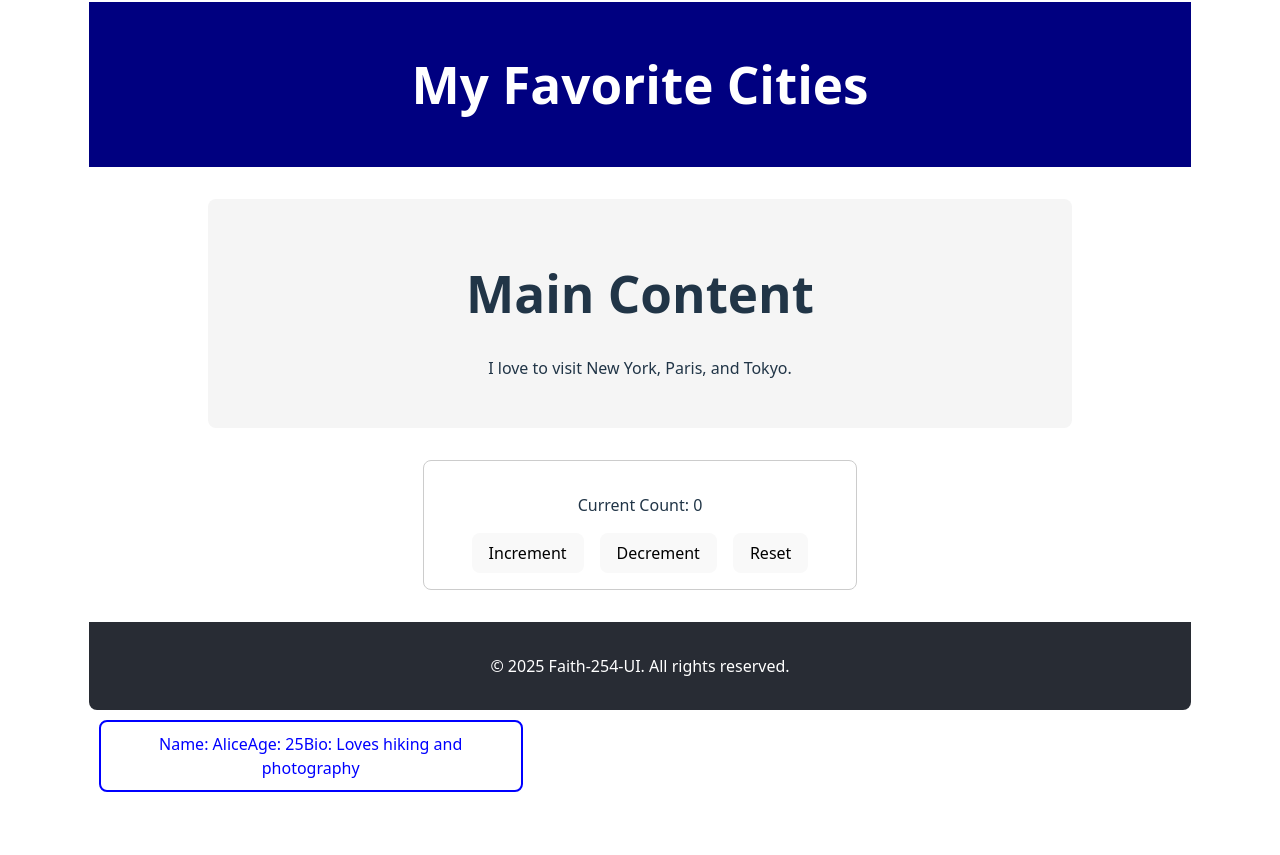
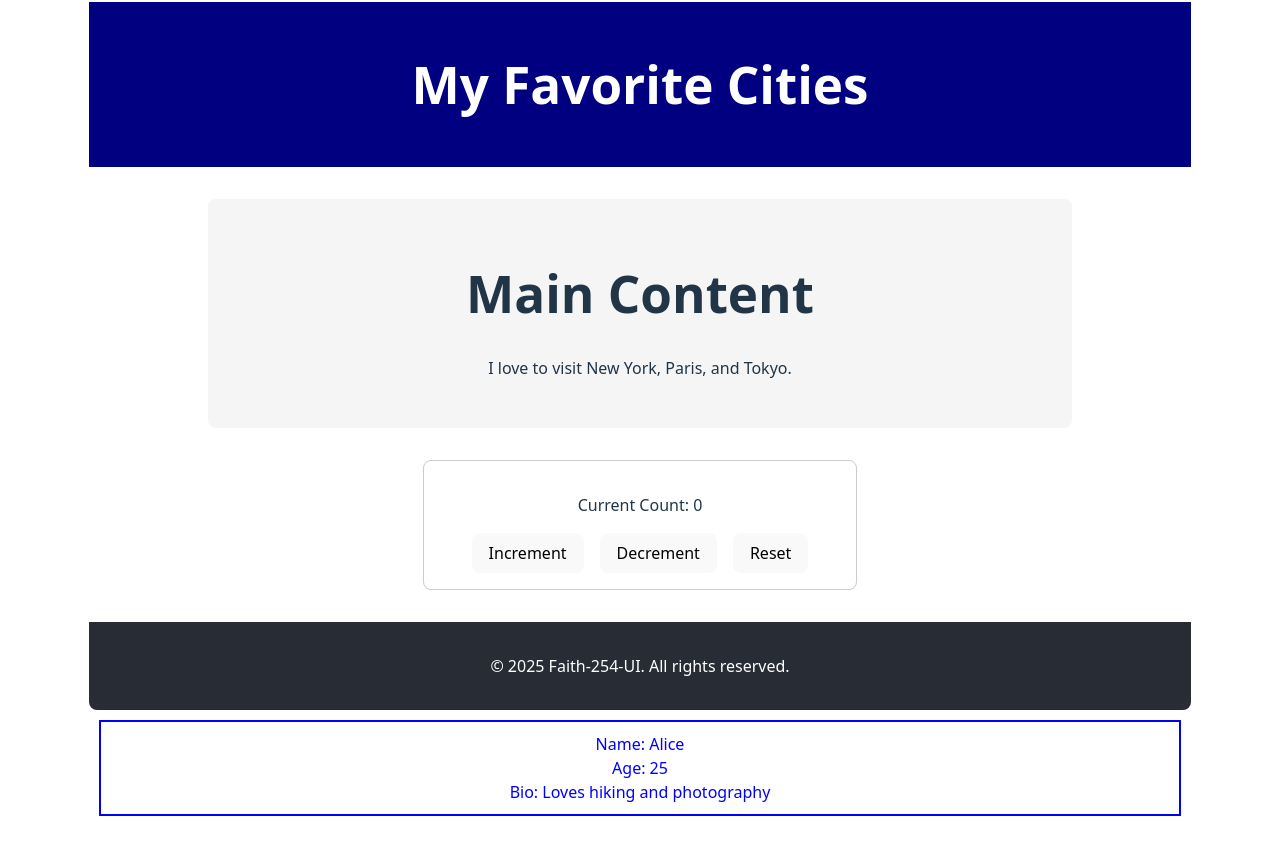
Before and after one commit to Faith-254-UI/alx-fe-reactjs, a React (Vite) app in the folder alx-react-app-props/: page / in a window 1280 px wide. Shown: the part 195-1050 px from the top of the page. Before the commit the page ends 1029 px from the top, so only its background shows below. Built offline with nearby package versions, Linux system fonts and the light colour scheme.

Commit message:
Fix Context API implementation and add styling for ALX checks

```diff
--- a/alx-react-app-props/src/App.jsx
+++ b/alx-react-app-props/src/App.jsx
@@ -5,7 +5,7 @@ import MainContent from './components/MainContent';
 import Footer from './components/Footer';
 import Counter from './components/Counter';
 import UserProfile from './components/UserProfile';
-import UserContext from './UserContext';  // Import context
+import UserContext from './UserContext';
 
 function App() {
   const userData = { name: "Alice", age: 25, bio: "Loves hiking and photography" };
@@ -18,7 +18,6 @@ function App() {
       <Counter />
       <Footer />
 
-      {/* Wrap UserProfile with context */}
       <UserContext.Provider value={userData}>
         <UserProfile />
       </UserContext.Provider>
--- a/alx-react-app-props/src/components/UserProfile.jsx
+++ b/alx-react-app-props/src/components/UserProfile.jsx
@@ -5,17 +5,10 @@ function UserProfile() {
   const user = useContext(UserContext);
 
   return (
-    <div style={{
-      border: "2px solid blue",
-      padding: "10px",
-      margin: "10px",
-      color: "blue",
-      borderRadius: "8px",
-      maxWidth: "400px"
-    }}>
-      <span>Name: {user.name}</span>
-      <span>Age: {user.age}</span>
-      <span>Bio: {user.bio}</span>
+    <div style={{ border: "2px solid blue", padding: "10px", margin: "10px", textAlign: "center" }}>
+      <span style={{ color: "blue" }}>Name: {user.name}</span><br />
+      <span style={{ color: "blue" }}>Age: {user.age}</span><br />
+      <span style={{ color: "blue" }}>Bio: {user.bio}</span>
     </div>
   );
 }
```
